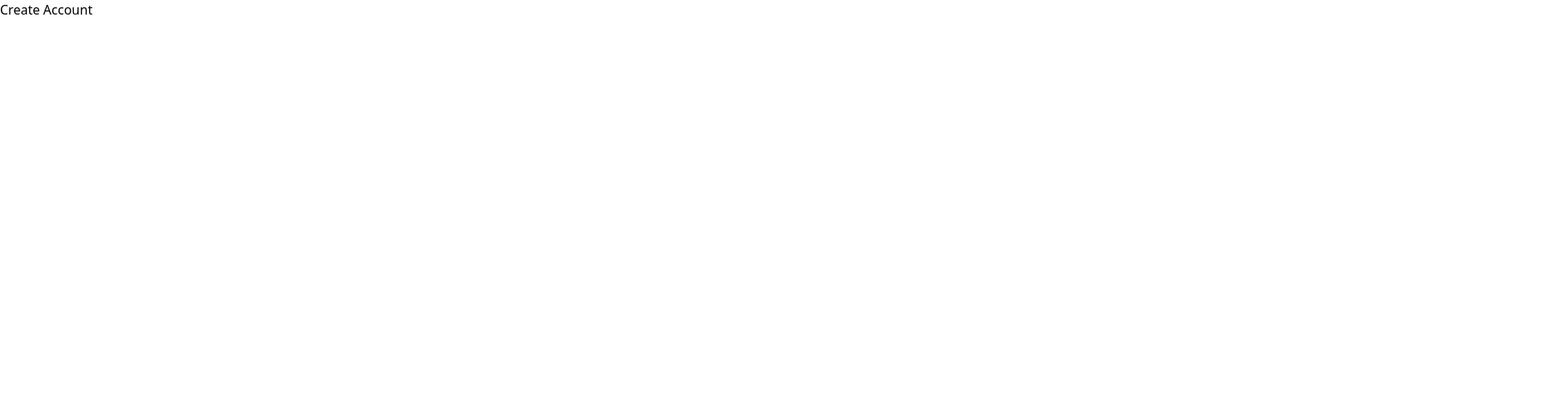
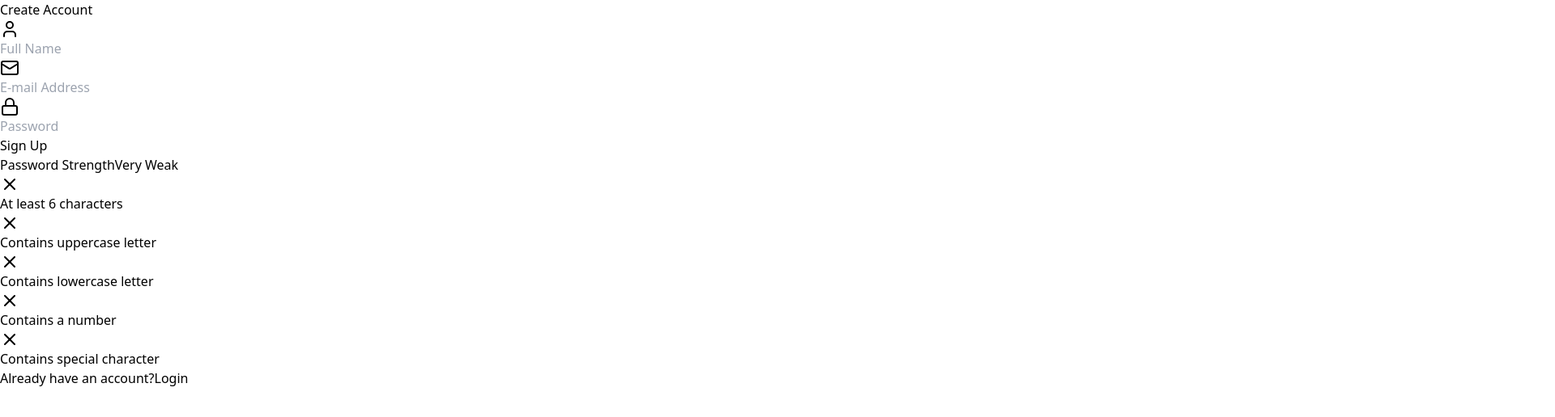
Before and after one commit to kumarpritam1468/advanced-authentication, a React (Vite) app in the folder client/: page /signup in a window 1280 px wide. Shown: the top 516 px of the page at 81% size, 1920 px wide, since content can reach past the window. Built offline with nearby package versions, Linux system fonts and the light colour scheme.

Commit message:
add password strength meter

```diff
--- /dev/null
+++ b/client/src/components/Input.jsx
@@ -0,0 +1,18 @@
+import React from 'react'
+
+const Input = ({icon:Icon, ...props}) => {
+  return (
+    <div className=' relative mb-4'>
+      <div className=' absolute inset-y-0 left-0 flex items-center pl-3 pointer-events-none'>
+      <Icon className="w-5 h-5 text-green-500" />
+      </div>
+
+      <input
+        {...props}
+        className=' w-full pl-10 pr-3 py-2 bg-gray-800 bg-opacity-50 rounded-lg border border-gray-700 focus:border-green-500 focus:ring-2 focus:ring-green-500 text-white placeholder-gray-400 transition duration-200'
+      />
+    </div>
+  )
+}
+
+export default Input
--- /dev/null
+++ b/client/src/components/PasswordStrength.jsx
@@ -0,0 +1,75 @@
+import { Check, X } from 'lucide-react'
+
+const PasswordCriteria = ({ password }) => {
+    const criteria = [
+        { label: "At least 6 characters", met: password.length >= 6 },
+        { label: "Contains uppercase letter", met: /[A-Z]/.test(password) },
+        { label: "Contains lowercase letter", met: /[a-z]/.test(password) },
+        { label: "Contains a number", met: /\d/.test(password) },
+        { label: "Contains special character", met: /[^A-Za-z0-9]/.test(password) },
+    ];
+
+    return (
+        <div className=" mt-2 space-y-1">
+            {criteria.map((item, index) => (
+                <div className=" flex items-center text-xs" key={index}>
+                    {item.met ? <Check className=' size-4 text-green-500 mr-2' /> : <X className=' size-4 text-gray-500 mr-2' />}
+                    <span className={item.met ? 'text-green-500' : 'text-gray-400'}>
+                        {item.label}
+                    </span>
+                </div>
+            ))}
+
+        </div>
+    )
+}
+
+const PasswordStrength = ({ password }) => {
+    const getStrength = (pass) => {
+        let strength = 0;
+        if (pass.length >= 6) strength++;
+        if (pass.match(/[a-z]/) && pass.match(/[A-Z]/)) strength++;
+        if (pass.match(/\d/)) strength++;
+        if (pass.match(/[^a-zA-Z\d]/)) strength++;
+        return strength;
+    };
+    const strength = getStrength(password);
+
+    const getColor = (strength) => {
+        if (strength === 0) return "bg-red-500";
+        if (strength === 1) return "bg-red-400";
+        if (strength === 2) return "bg-yellow-500";
+        if (strength === 3) return "bg-yellow-400";
+        return "bg-green-500";
+    };
+
+    const getStrengthText = (strength) => {
+        if (strength === 0) return "Very Weak";
+        if (strength === 1) return "Weak";
+        if (strength === 2) return "Fair";
+        if (strength === 3) return "Good";
+        return "Strong";
+    };
+
+    return (
+        <div>
+            <div className=' flex items-center justify-between mb-1'>
+                <span className=" text-xs text-gray-400">Password Strength</span>
+                <span className=" text-xs text-gray-400">{getStrengthText(strength)}</span>
+            </div>
+
+            <div className=" flex space-x-1">
+                {[...Array(4)].map((itm, index) => (
+                    <div
+                        key={index}
+                        className={` h-1 w-1/4 rounded-full transition-colors duration-300 ${index < strength ? getColor(strength) : "bg-gray-600"}`}
+                    />
+                ))}
+            </div>
+
+            <PasswordCriteria password={password} />
+        </div>
+    )
+}
+
+export default PasswordStrength
--- a/client/src/pages/SignupPage.jsx
+++ b/client/src/pages/SignupPage.jsx
@@ -1,9 +1,19 @@
 import { motion } from "framer-motion"
+import { User, Mail, Lock } from 'lucide-react'
+import Input from "../components/Input";
+import { useState } from "react";
+import { Link } from 'react-router-dom'
+import PasswordStrength from "../components/PasswordStrength";
 
 const SignupPage = () => {
+  const [name, setName] = useState("");
+  const [email, setEmail] = useState("");
+  const [password, setPassword] = useState("");
+
   const handleSignup = (e) => {
     e.preventDefault();
   }
+
   return (
     <motion.div
       initial={{
@@ -13,7 +23,7 @@
         opacity: 1, y: 0
       }}
       transition={{ duration: 0.5 }}
-      className=" max-w-md w-full bg-gray-800 bg-opacity-50 backdrop-filter backdrop-blur-xl rounded-2xl shadow-xl overflow-hidden"
+      className=" max-w-md max-md:max-w-sm max-md:mx-4 w-full bg-gray-800 bg-opacity-50 backdrop-filter backdrop-blur-xl rounded-2xl shadow-xl overflow-hidden scale-50"
     >
       <div className=" p-8">
         <h2 className=" text-3xl font-bold mb-6 text-center bg-gradient-to-r from-green-400 to-emerald-500 text-transparent bg-clip-text">
@@ -21,8 +31,49 @@
         </h2>
 
         <form onSubmit={handleSignup}>
+          <Input
+            icon={User}
+            type="text"
+            placeholder="Full Name"
+            value={name}
+            onChange={(e) => setName(e.target.value)}
+          />
+          <Input
+            icon={Mail}
+            type="email"
+            placeholder="E-mail Address"
+            value={email}
+            onChange={(e) => setEmail(e.target.value)}
+          />
+          <Input
+            icon={Lock}
+            type="password"
+            placeholder="Password"
+            value={password}
+            onChange={(e) => setPassword(e.target.value)}
+          />
 
+          <motion.button className=" mt-5 w-full py-3 px-4 bg-gradient-to-r from-green-500 to-emerald-600 text-white font-bold rounded-lg shadow-lg hover:from-green-600 hover:to-emerald-700 focus:outline-none focus:ring-2 focus:ring-green-500 focus:ring-offset-2 focus:ring-offset-gray-900 transition duration-200"
+            whileHover={{ scale: 1.02 }}
+            whileTap={{ scale: 0.98 }}
+            type="submit"
+          >
+            Sign Up
+          </motion.button>
         </form>
+      </div>
+
+      <div className=" px-8 pb-6">
+        <PasswordStrength password={password} />
+      </div>
+
+      <div className=" px-8 py-4 bg-gray-900 bg-opacity-50 flex justify-center">
+        <p className=" text-sm text-gray-400">
+          Already have an account?
+          <Link to="/login" className=" text-green-400 hover:underline" >
+            Login
+          </Link>
+        </p>
       </div>
     </motion.div>
   )
```
